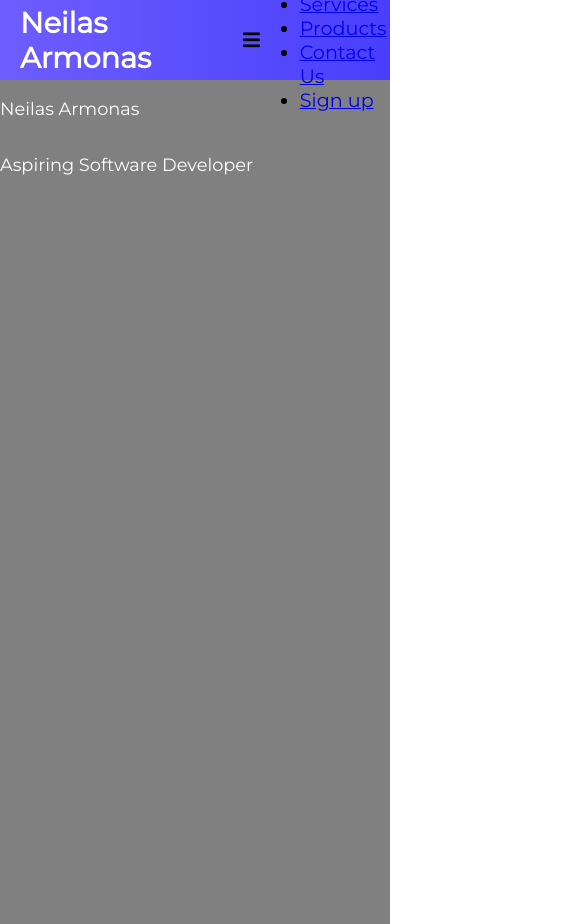
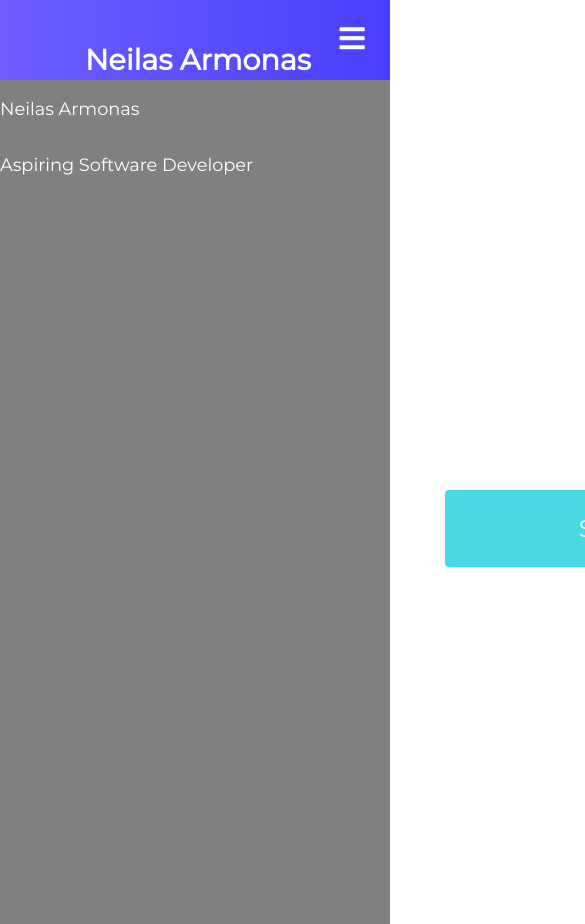
Before and after one commit to NeilasA/portfolio, a React (Create React App) app in the folder portfolio/: page / in a window 390 px wide. Shown: the top 924 px of the page, 585 px wide, since content can reach past the window. Built offline with nearby package versions, Linux system fonts and the light colour scheme.

Commit message:
3rd commit

```diff
--- a/portfolio/src/components/Button.js
+++ b/portfolio/src/components/Button.js
@@ -0,0 +1,31 @@
+import React from 'react';
+import './Button.scss'
+
+const STYLES = [
+    'btn--primary',
+    'btn--outline'
+]
+
+const SIZES= [
+    'btn--medium',
+    'btn--large'
+]
+
+export const Button = ({
+    children,
+    type,
+    onClick,
+    buttonStyle,
+    buttonSize
+}) => {
+    const checkButtonStyle = STYLES.includes(buttonStyle) ? buttonStyle : STYLES[0]
+
+    const checkButtonSize = SIZES.includes(buttonSize) ? buttonSize : SIZES[0]
+
+    return(
+        <button className={`btn ${checkButtonStyle} ${checkButtonSize}`} onClick={onClick}
+        type={type}>
+            {children}
+        </button>
+    )
+}
--- a/portfolio/src/components/Button.scss
+++ b/portfolio/src/components/Button.scss
@@ -0,0 +1,45 @@
+:root{
+    --primary: #3acbf7;
+}
+
+.btn {
+    padding: 8px 20px;
+    border-radius: 4px;
+    outline: none;
+    border: none;
+    cursor: pointer;
+}
+
+.btn:hover {
+    padding: 8px 20px;
+    transition: all 0.3s ease-out;
+    background-color: #fff;
+    color: #6568F4;
+    transition: 250ms;
+}
+
+.btn--primary {
+    background-color: var(--primary);
+}
+.btn-outline{
+    background-color: transparent;
+    color: #fff;
+    padding: 8px 20px;
+    border-radius:  4px;
+    border: 1px solid var(--primary);
+    transition: all 0.3s ease-out;
+}
+
+.btn--medium{
+    padding: 8px 20px;
+    border-radius:4px;
+    font-size: 18px;
+    color: #fff;
+}
+
+.btn--large{
+    padding: 12px 26px;
+    border-radius:4px;
+    font-size: 20px;
+    color: #fff;
+}
--- a/portfolio/src/components/Navbar/Navbar.js
+++ b/portfolio/src/components/Navbar/Navbar.js
@@ -1,6 +1,7 @@
 import React, { Component } from 'react';
 import { MenuItems } from './MenuItems';
 import './Navbar.scss';
+import { Button } from '../Button';
 
 class Navbar extends Component {
     state = { clicked: false}
@@ -27,6 +28,7 @@ class Navbar extends Component {
                         )
                     })}
                 </ul>
+                <Button>Sign Up</Button>
             </nav>
         )
     }
--- a/portfolio/src/components/Navbar/Navbar.scss
+++ b/portfolio/src/components/Navbar/Navbar.scss
@@ -1,3 +1,5 @@
+$base-color: #fff;
+
 .NavbarItems{
     background: linear-gradient(90deg, rgb(110, 94, 254) 0%, rgba(73,63,252,1) 100%);
     height:80px;
@@ -5,10 +7,12 @@
     justify-content: center;
     align-items: center;
     font-size: 1.2rem;
+    position: sticky;
+    top:0;
 }
 
 .navbar-logo{
-    color: #fff;
+    color:$base-color;
     justify-self: start;
     margin-left: 20px;
     cursor: pointer;
@@ -18,3 +22,121 @@
     margin-left: 0.5rem;
     font-size:1.6rem;
 }
+
+.nav-menu{
+    display: grid;
+    grid-template-columns: repeat(5, auto);
+    grid-gap: 10px;
+    list-style: none;
+    text-align: center;
+    width: 70vw;
+    justify-content: end;
+    margin-right: 2rem;
+}
+
+.nav-links{
+    color: $base-color;
+    text-decoration: none;
+    padding: 0.5rem 1rem;
+}
+
+.nav-links:hover {
+    background-color: #6d76f7;
+    border-radius: 4px;
+    transition: all 0.2s ease-out;
+}
+
+.fa-bars {
+    color:$base-color;
+}
+
+.nav-links-mobile {
+    display: none;
+}
+
+.menu-icon {
+    display: none;
+}
+
+@media screen and (max-width: 960px) {
+    .NavbarItems{
+        position: sticky;
+        top:0;
+    }
+
+    .nav-menu{
+        display: flex;
+        flex-direction: column;
+        width: 100%;
+        height:500px;
+        position:absolute;
+        top: 80px;
+        left: 100%;
+        opacity: 1;
+        transition: all 0.5s ease;
+    }
+
+    .nav-menu.active {
+        background:#6668f4;
+        left: 0;
+        opacity: 1;
+        transition: all 0.5s ease;
+        z-index: 1;
+    }
+
+    .nav-links {
+       text-align: center;
+       padding: 2rem;
+       width: 100%;
+       display: table;
+    }
+
+    .nav-links:hover{
+        background-color: #7577fa;
+        border-radius:0;
+    }
+    .navbar-logo{
+        position: absolute;
+        top: 0;
+        left: 0;
+        transform: translate(25%, 50%);
+    }
+
+    .menu-icon {
+        display:block;
+        position: absolute;
+        top: 0;
+        right: 0;
+        transform: translate(-100%, 60%);
+        font-size: 1.8rem;
+        cursor: pointer;
+    }
+
+    .fa-times {
+        color: $base-color;
+        font-size:2rem;
+    }
+
+    .nav-links-mobile{
+        display: block;
+        text-align: center;
+        padding: 1.5rem;
+        margin: 2rem auto;
+        border-radius: 4px;
+        width: 80%;
+        background:#4ad9e4;
+        text-decoration: none;
+        color:$base-color;
+        font-size:1.5rem;
+    }
+
+    .nav-links-mobile:hover{
+        background: $base-color ;
+        color: #6568F4;
+        transition: 250ms;
+    }
+
+    button {
+        display:none;
+    }
+}
```
